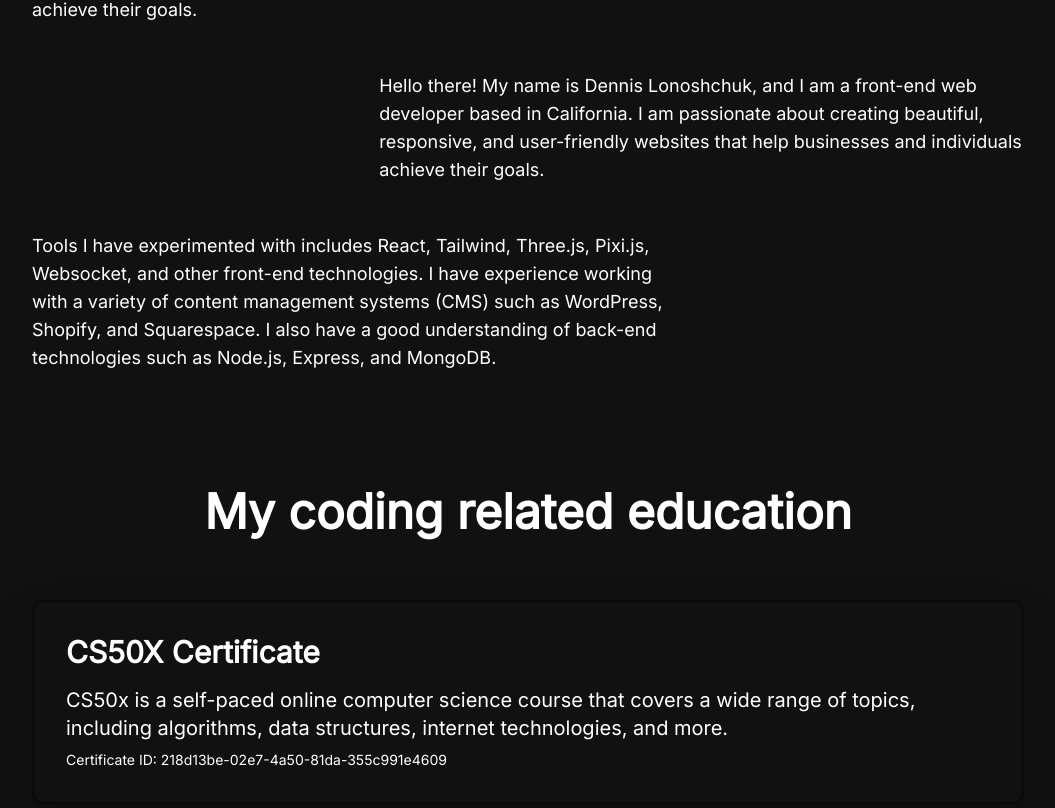
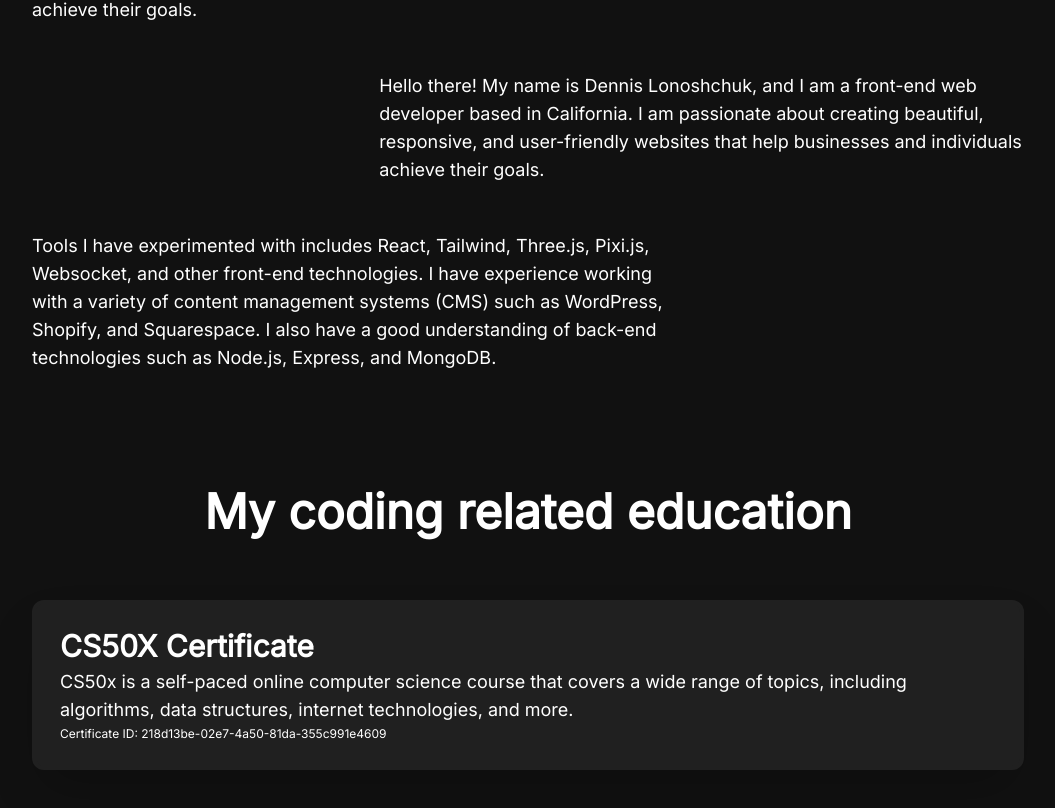
Before and after one commit to laycookie/Portfolio, a Next.js app: page / in a window 1280 px wide. Shown: the part 1976-2784 px from the top of the page, without its empty margins (112-1167 px from the left). Built offline with nearby package versions, Linux system fonts and the light colour scheme; no server answers.

Commit message:
Reformat finished

```diff
--- a/src/app/(defults)/EduCard.css
+++ /dev/null
@@ -1,25 +0,0 @@
-.neumorphic_card_shadow {
-  box-shadow: 0px 40px 60px rgba(0, 0, 0, 0.25);
-}
-
-.neumorphic_card {
-  @apply rounded-xl border-2 border-tertiary p-8 mb-16;
-}
-
-.dark .neumorphic_card {
-  @apply rounded-xl border-2 border-dark-tertiary p-8 mb-16;
-}
-
-.hover\:neumorphic_card_pressed:hover {
-  @apply rounded-xl border-2 border-secondary p-8 mb-16;
-  box-shadow: -4px -4px 4px theme(colors.main),
-    inset -2px -2px 4px rgba(193, 193, 193, 0.25),
-    inset 4px 4px 8px rgba(193, 193, 193, 0.25);
-}
-
-.dark .hover\:neumorphic_card_pressed:hover {
-  @apply rounded-xl border-2 border-dark-secondary p-8 mb-16;
-  box-shadow: -4px -4px 4px theme(colors.dark-main),
-    inset -2px -2px 4px rgba(0, 0, 0, 0.25),
-    inset 4px 4px 8px rgba(0, 0, 0, 0.25);
-}
--- a/src/app/(defults)/EduCard.tsx
+++ b/src/app/(defults)/EduCard.tsx
@@ -1,24 +1,15 @@
 "use client";
 import { motion } from "framer-motion";
-import "./EduCard.css";
+import InfoCard from "@/components/InfoCard/InfoCard";
 
 type Props = {
   title: string;
   description: string;
-  certID?: string;
+  footer?: string;
   link?: string;
 };
 
-export default function EduCard({ title, description, certID, link }: Props) {
-  const elHtml = (
-    <>
-      <h4 className="mb-4 text-3xl font-semibold">{title}</h4>
-      <h5 className="mb-2 text-xl">{description}</h5>
-      {certID ? <p className="text-sm">{certID}</p> : null}
-    </>
-  );
-
-  const addMotionDiv = (child: JSX.Element) => {
+export default function EduCard({ title, description, footer, link }: Props) {
   return (
     <motion.div
       initial={{ opacity: 0 }}
@@ -26,35 +17,11 @@ export default function EduCard({ title, description, certID, link }: Props) {
       transition={{ duration: 0.5, delay: 0.1 }}
       viewport={{ amount: 1, once: true }}
     >
-        {child}
+      <InfoCard link={link ? link : null}>
+        <InfoCard.Title title={title} />
+        <InfoCard.Text text={description} />
+        {footer ? <InfoCard.Footer text={footer} /> : null}
+      </InfoCard>
     </motion.div>
   );
-  };
-
-  if (link === undefined) {
-    return addMotionDiv(
-      <div
-        className={`neumorphic_card_shadow
-    transition-all neumorphic_card`}
-      >
-        {elHtml}
-      </div>
-    );
-  } else {
-    return (
-      <>
-        <a href={link} target="_blank" rel="noreferrer">
-          {addMotionDiv(
-            <div
-              className={`neumorphic_card_shadow
-            transition-all neumorphic_card
-            hover:neumorphic_card_pressed`}
-            >
-              {elHtml}
-            </div>
-          )}
-        </a>
-      </>
-    );
 }
-}
--- a/src/app/(defults)/page.tsx
+++ b/src/app/(defults)/page.tsx
@@ -67,20 +67,20 @@ export default function Home() {
             <h3 className="text-5xl text-center mb-16 font-bold">
               My coding related education
             </h3>
-
+            <div className="space-y-16">
               <EduCard
                 title="CS50X Certificate"
                 description="CS50x is a self-paced online computer science course that
                   covers a wide range of topics, including algorithms, data
                   structures, internet technologies, and more."
-              certID="Certificate ID: 218d13be-02e7-4a50-81da-355c991e4609"
+                footer="Certificate ID: 218d13be-02e7-4a50-81da-355c991e4609"
                 link="https://certificates.cs50.io/218d13be-02e7-4a50-81da-355c991e4609.pdf?size=letter"
               />
-
               <EduCard
                 title="AP computer science"
                 description="AP Computer Science is a college-level course that covers fundamentals of computer science; Course uses Java programming language and involves the development of a variety of programs to solve problems."
               />
+            </div>
           </div>
         </section>
       </main>
--- a/src/components/InfoCard/InfoCard.tsx
+++ b/src/components/InfoCard/InfoCard.tsx
@@ -5,7 +5,7 @@ import Link from "next/link";
 
 type Props = {
   children: React.ReactNode;
-  link?: string;
+  link?: string | null;
 };
 
 function InfoCard({ children, link }: Props) {
--- a/tailwind.config.ts
+++ b/tailwind.config.ts
@@ -23,9 +23,9 @@ export default {
         "dark-secondary": "#202020",
         "dark-tertiary": "#0a0a0a",
 
-        main: "#FFFFFF",
+        main: "#EBEBEB",
         secondary: "#FFFFFF",
-        tertiary: "#EBEBEB",
+        tertiary: "#E5E5E5",
       },
       opacity: {
         glass: "0.25",
```
Lines whose indentation alone changed are shown as unchanged.
